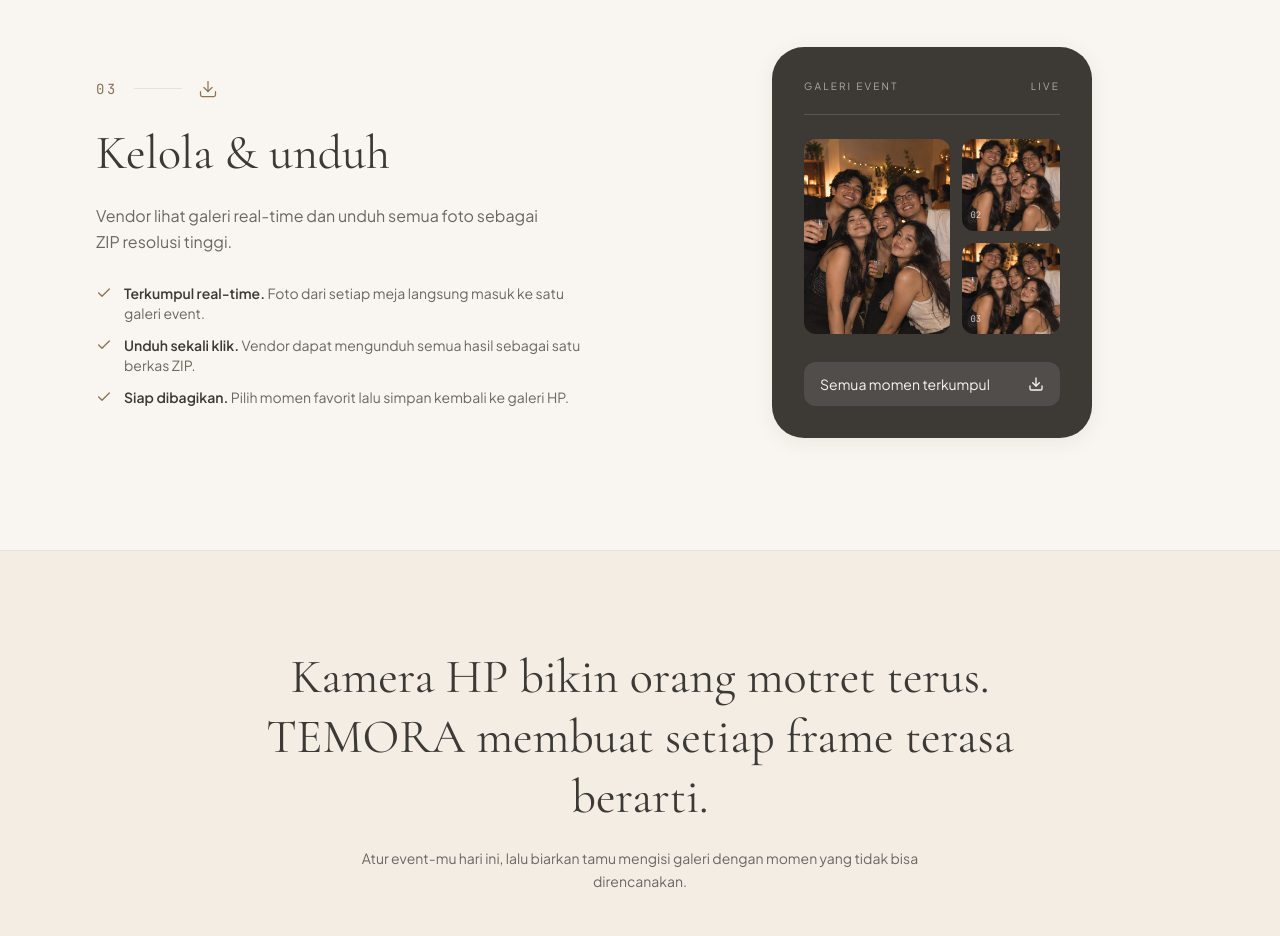
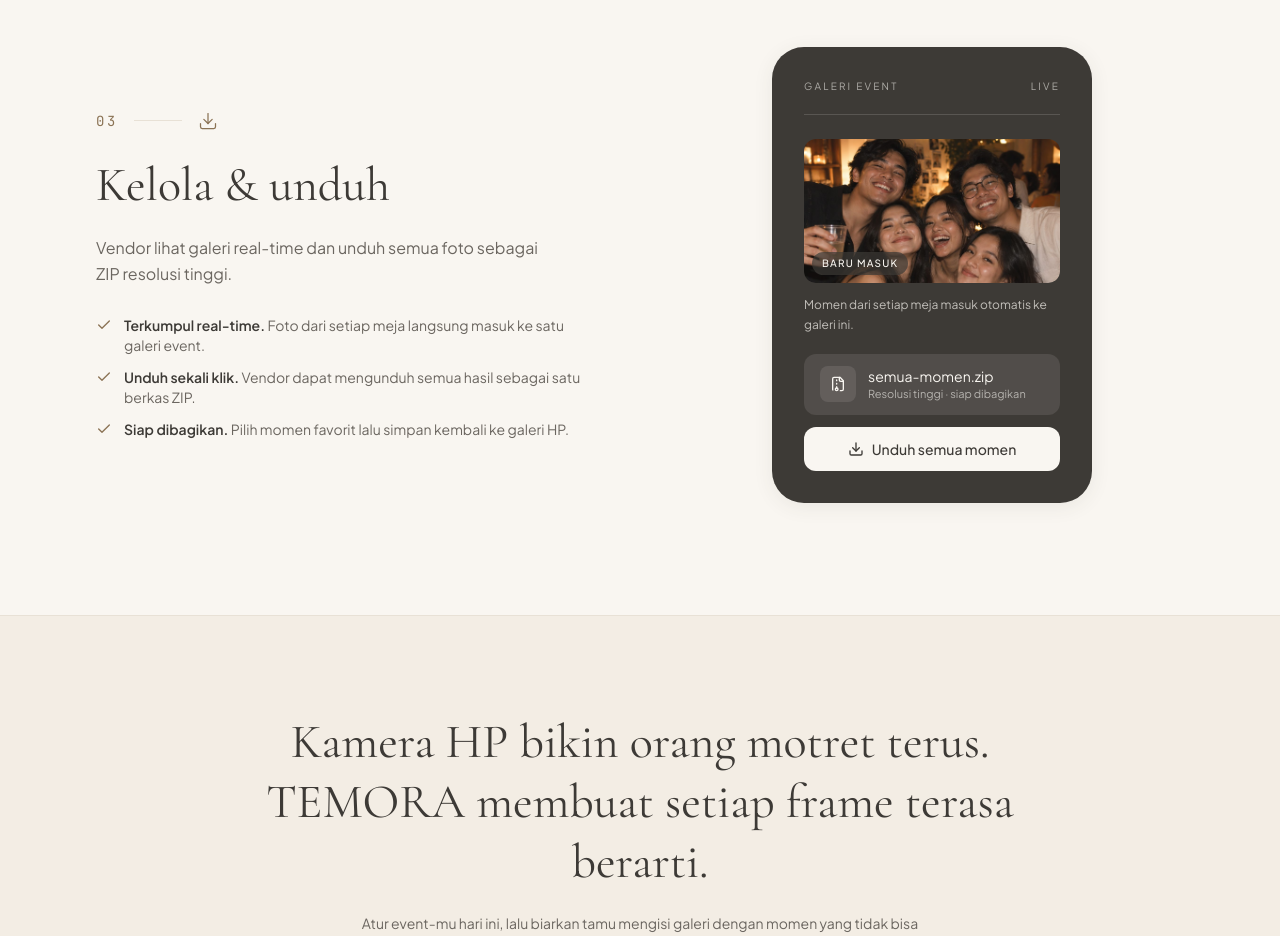
Before and after one commit to krotchya-gif/temora, a Next.js app: page /how-it-works in a window 1280 px wide. Shown: the part 2260-3196 px from the top of the page. Built offline with nearby package versions, Linux system fonts and the light colour scheme; no server answers; the database is empty.

Commit message:
fix: replace repeated gallery mock in how-it-works step 3
- step Kelola & unduh tidak lagi mengulang foto placeholder 3x; panel galeri vendor + ZIP + CTA unduh

- docs: design-system 1.8, qa-report ronde visual susulan (render 360x800 & 1440x900)

```diff
--- a/src/app/how-it-works/page.tsx
+++ b/src/app/how-it-works/page.tsx
@@ -7,6 +7,7 @@
   Camera,
   Check,
   Download,
+  FileArchive,
   QrCode,
   Sparkles,
 } from "lucide-react";
@@ -89,19 +90,20 @@
       <div className="flex items-center justify-between border-b border-bg-base/15 pb-5 text-[10px] uppercase tracking-[0.22em] text-bg-base/60">
         <span>Galeri event</span><span>Live</span>
       </div>
-      <div className="mt-6 grid grid-cols-[1.2fr_0.8fr] gap-3">
-        <div className="relative row-span-2 aspect-[3/4] overflow-hidden rounded-xl">
-          <Image src={GUEST_PLACEHOLDER_PHOTO} alt="Foto utama pada contoh galeri TEMORA" fill sizes="240px" className="object-cover" />
-        </div>
-        {["object-left", "object-right"].map((position, index) => (
-          <div key={position} className="relative overflow-hidden rounded-xl">
-            <Image src={GUEST_PLACEHOLDER_PHOTO} alt={`Foto ${index + 2} pada contoh galeri TEMORA`} fill sizes="150px" className={`object-cover ${position}`} />
-            <span className="absolute bottom-2 left-2 font-mono text-[9px] text-bg-base/80">0{index + 2}</span>
-          </div>
-        ))}
+      <div className="relative mt-6 overflow-hidden rounded-xl">
+        <Image src={GUEST_PLACEHOLDER_PHOTO} alt="Contoh momen yang masuk ke galeri event" width={640} height={288} sizes="288px" className="h-32 w-full object-cover object-[50%_28%] sm:h-36" />
+        <span className="absolute bottom-2 left-2 rounded-full bg-text-primary/70 px-2.5 py-1 text-[10px] font-medium tracking-[0.12em] text-bg-base uppercase">Baru masuk</span>
       </div>
-      <div className="mt-7 flex items-center justify-between rounded-xl bg-bg-base/10 px-4 py-3 text-sm">
-        <span>Semua momen terkumpul</span><Download className="h-4 w-4" aria-hidden />
+      <p className="mt-3 text-xs leading-relaxed text-bg-base/70">Momen dari setiap meja masuk otomatis ke galeri ini.</p>
+      <div className="mt-5 flex items-center gap-3 rounded-xl bg-bg-base/10 px-4 py-3">
+        <span className="grid h-9 w-9 shrink-0 place-items-center rounded-lg bg-bg-base/10"><FileArchive className="h-4 w-4" aria-hidden /></span>
+        <span className="min-w-0">
+          <span className="block truncate text-sm">semua-momen.zip</span>
+          <span className="block text-[11px] text-bg-base/60">Resolusi tinggi · siap dibagikan</span>
+        </span>
+      </div>
+      <div className="mt-3 flex items-center justify-center gap-2 rounded-xl bg-bg-base px-4 py-3 text-sm font-medium text-text-primary">
+        <Download className="h-4 w-4" aria-hidden /> Unduh semua momen
       </div>
     </div>
   );
```
Also changed, not shown: 2 other files (tests, documents, lock files or other folders).
